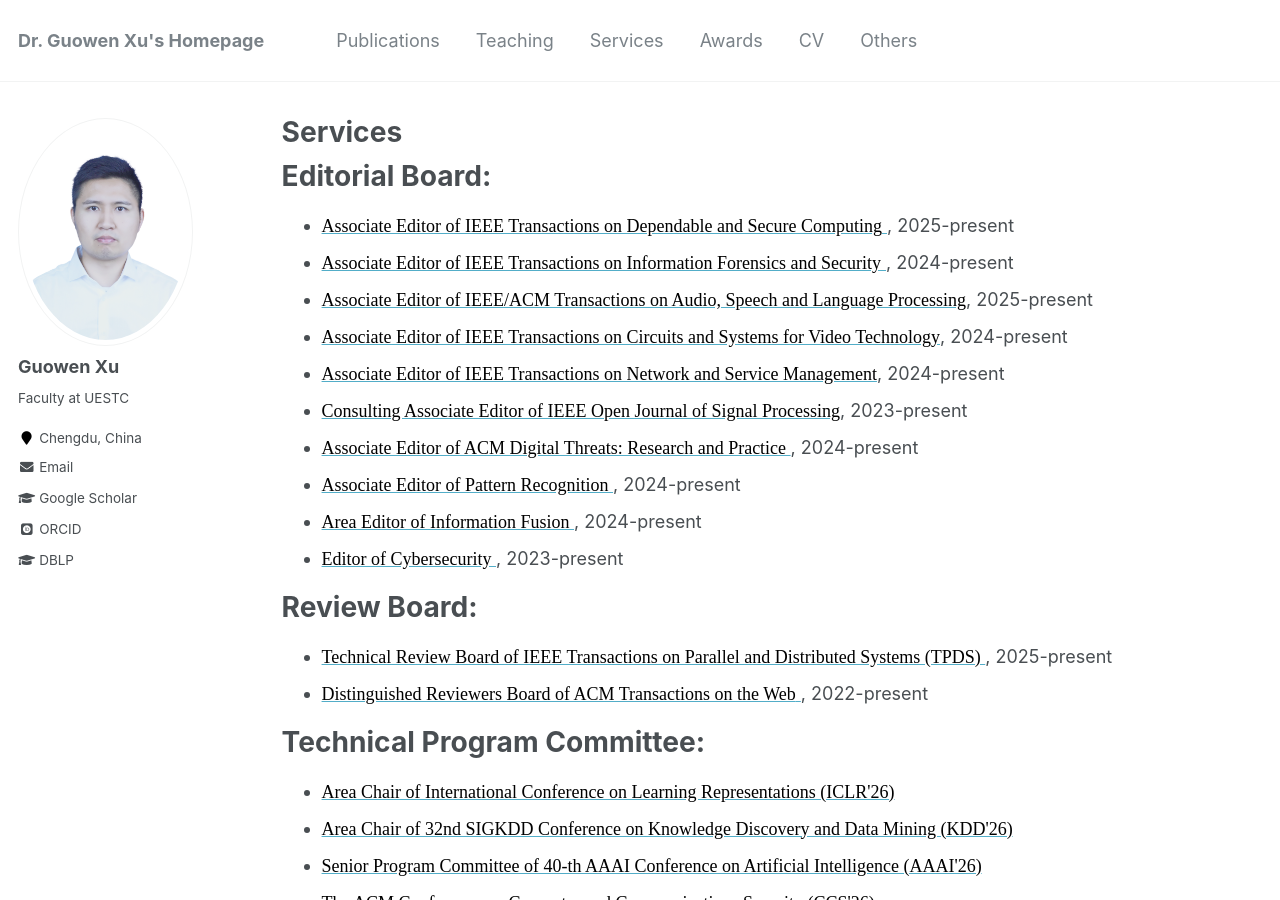
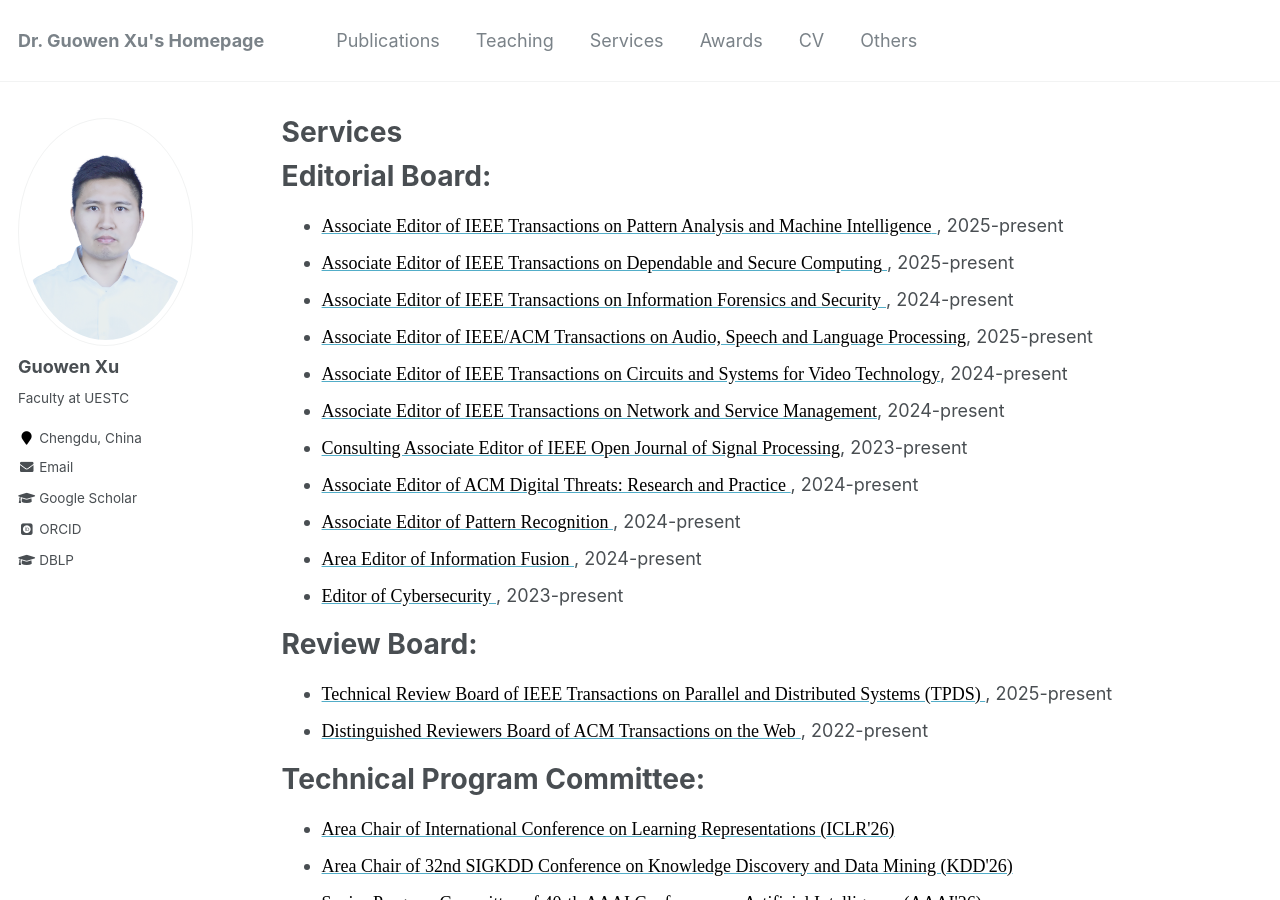
Before and after one commit to Guowen-xu/guowen-xu.github.io, a Jekyll site: the page built from _pages/services.md, in a window 1280 px wide and 900 px high. Built offline with Jekyll 4.4.1, drawn with Linux system fonts in a browser that asks for light colours; some web fonts are replaced.

Commit message:
Update services.md

```diff
--- a/_pages/services.md
+++ b/_pages/services.md
@@ -7,6 +7,7 @@ author_profile: true
 
 Editorial Board:
 ======
+*  [ <font face="Times New Roman" color=black size=4>Associate Editor of IEEE Transactions on Pattern Analysis and Machine Intelligence</font> ](https://www.computer.org/csdl/journal/tp), 2025-present
 * [ <font face="Times New Roman" color=black size=4>Associate Editor of IEEE Transactions on Dependable and Secure Computing</font> ](https://www.computer.org/csdl/journal/tq/about/107350?title=Editorial%20Board&periodical=IEEE%20Transactions%20on%20Dependable%20and%20Secure%20Computing), 2025-present
 * [ <font face="Times New Roman" color=black size=4>Associate Editor of IEEE Transactions on Information Forensics and Security</font> ](https://signalprocessingsociety.org/publications-resources/ieee-transactions-information-forensics-and-security/editorial-board), 2024-present
 *  [ <font face="Times New Roman" color=black size=4>Associate Editor of IEEE/ACM Transactions on Audio, Speech and Language Processing</font>](https://signalprocessingsociety.org/publications-resources/ieee-transactions-audio-speech-and-language-processing/editorial-board), 2025-present
```
